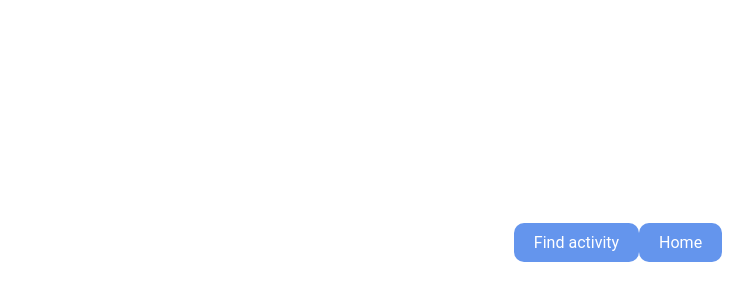
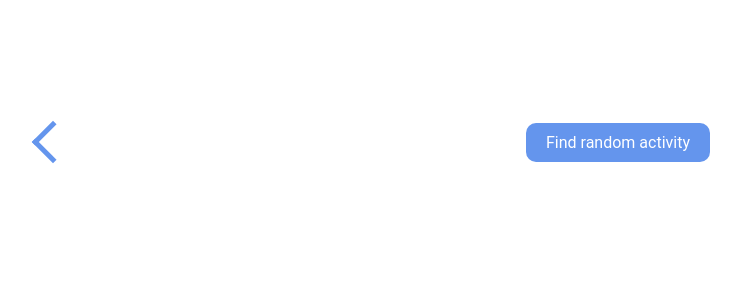
Before and after one commit to AnnaTeachMeSkills/Ionic-React, a React (Create React App) app in the folder myApp/: page / in a window 1280 px wide. Shown: the part 258-558 px from the top of the page, without its empty margins (22-775 px from the left). Built offline with nearby package versions, Linux system fonts and the light colour scheme.

Commit message:
added styles

```diff
--- a/myApp/ionic.config.json
+++ b/myApp/ionic.config.json
@@ -1,5 +1,6 @@
 {
   "name": "myApp",
   "integrations": {},
-  "type": "react"
+  "type": "react",
+  "id": "b5f793fa"
 }
--- a/myApp/public/index.html
+++ b/myApp/public/index.html
@@ -25,7 +25,7 @@
   </head>
 
   <body>
-    <div id="root"></div>
+    <div id="root" style="height:100%"></div>
   </body>
 
 </html>
--- a/myApp/src/App.css
+++ b/myApp/src/App.css
@@ -16,9 +16,26 @@
     display:flex;
     justify-content: center;
     align-items: center;
-    height: 1000px;
+    height: 100%;
 }
 
-.none{
-    display: none;
+
+.arrow {
+    width: 30px;
+    height: 30px;
+    border-top: 5px solid cornflowerblue;
+    border-right: 5px solid cornflowerblue;
+    margin-right: 60px;
 }
+
+
+.arrow-left {
+    transform: rotate(-135deg);
+}
+
+
+.directionButton{
+    position: absolute;
+    left: 60px;
+
+}
--- a/myApp/src/App.tsx
+++ b/myApp/src/App.tsx
@@ -29,13 +29,7 @@ import { useState } from 'react';
 
 const App: React.FC = () => {
 
-  const [world,setWorld] = useState("Home")
 
-    if(document.URL === "http://localhost:8100/Apipage"){
-      console.log('Apipage')
-    } else if(document.URL === "http://localhost:8100/Apipage"){
-      console.log('Apipage')
-    }
 
 return(
 
@@ -43,8 +37,10 @@ return(
      <BrowserRouter >
           <Route  exact path="/home" component={Home} />
           <Route exact path="/Apipage" component={Apipage} />
-          <Link className="main_link" to="/Apipage" onClick ={()=>setWorld("Try again")}>Find activity</Link>
-          <Link className="homeButton main_link" to="/home">{world}</Link>
+          <Link className="main_link" to="/Apipage">Find random activity</Link>
+          <Link className="directionButton" to="/home">
+                <div className="arrow arrow-left"></div>
+          </Link>
       </BrowserRouter>
   </div>
 )
--- /dev/null
+++ b/myApp/src/pages/Apipage.css
@@ -0,0 +1,5 @@
+IonLabel {
+    font-size: 24px;
+    color: darkblue;
+    align-items: center;
+}
--- a/myApp/src/pages/Apipage.tsx
+++ b/myApp/src/pages/Apipage.tsx
@@ -29,7 +29,7 @@ import { getElement } from 'ionicons/dist/types/stencil-public-runtime';
         return quote
         }
     item();
-    })
+    },[state])
 
       return (
         <IonPage>
```
